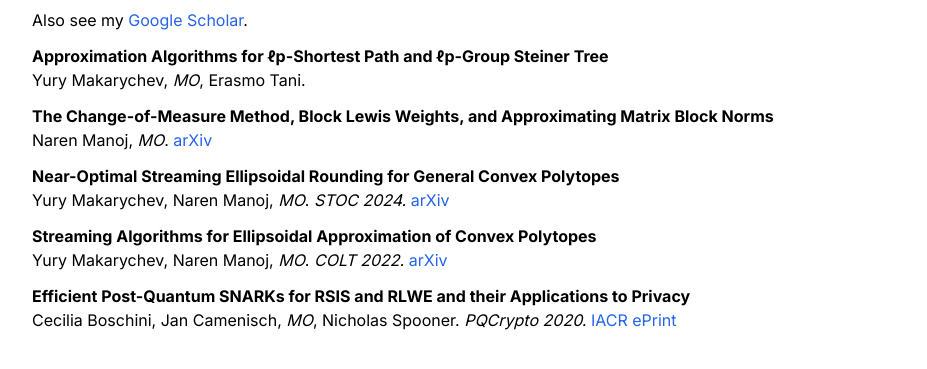
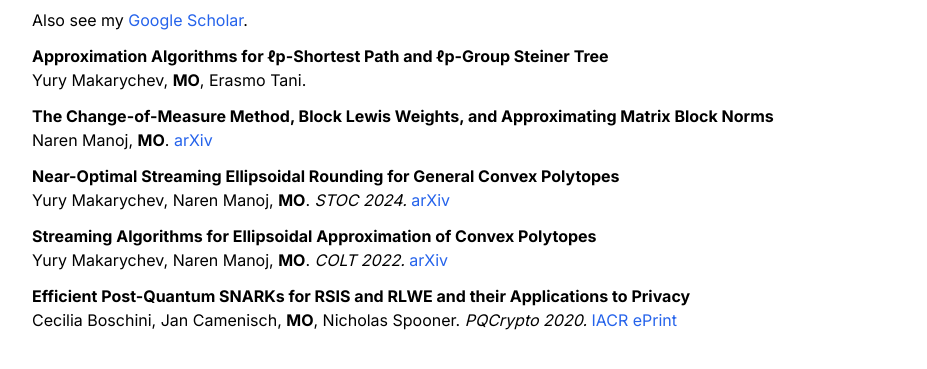
Before and after one commit to maxov/website, a Next.js app: page / in a window 1280 px wide. Shown: the part 429-798 px from the top of the page, without its empty margins (176-1103 px from the left). Built offline with nearby package versions, Linux system fonts and the light colour scheme.

Commit message:
Update front page

```diff
--- a/app/page.tsx
+++ b/app/page.tsx
@@ -72,7 +72,7 @@ export default function Home() {
                     <span>
                     {paper.authors.map((author, i) => {
                       const authorEl =
-                        author === MY_NAME ? <span className="italic">MO</span> : author;
+                        author === MY_NAME ? <span className="font-bold">MO</span> : author;
                       return <>{authorEl}{i < paper.authors.length - 1 && ', '}</>;
                     })}{'. '}
                     </span>
```
